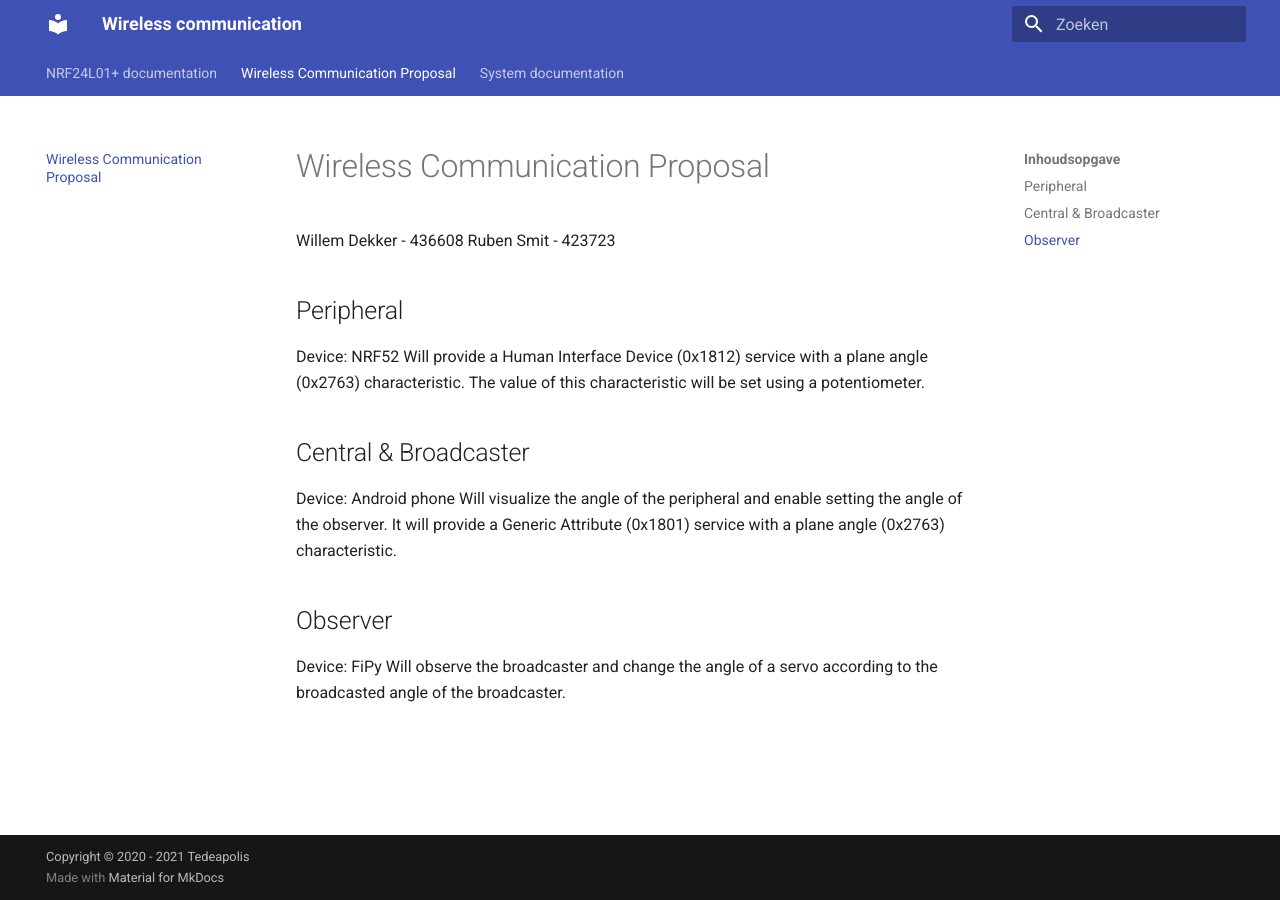
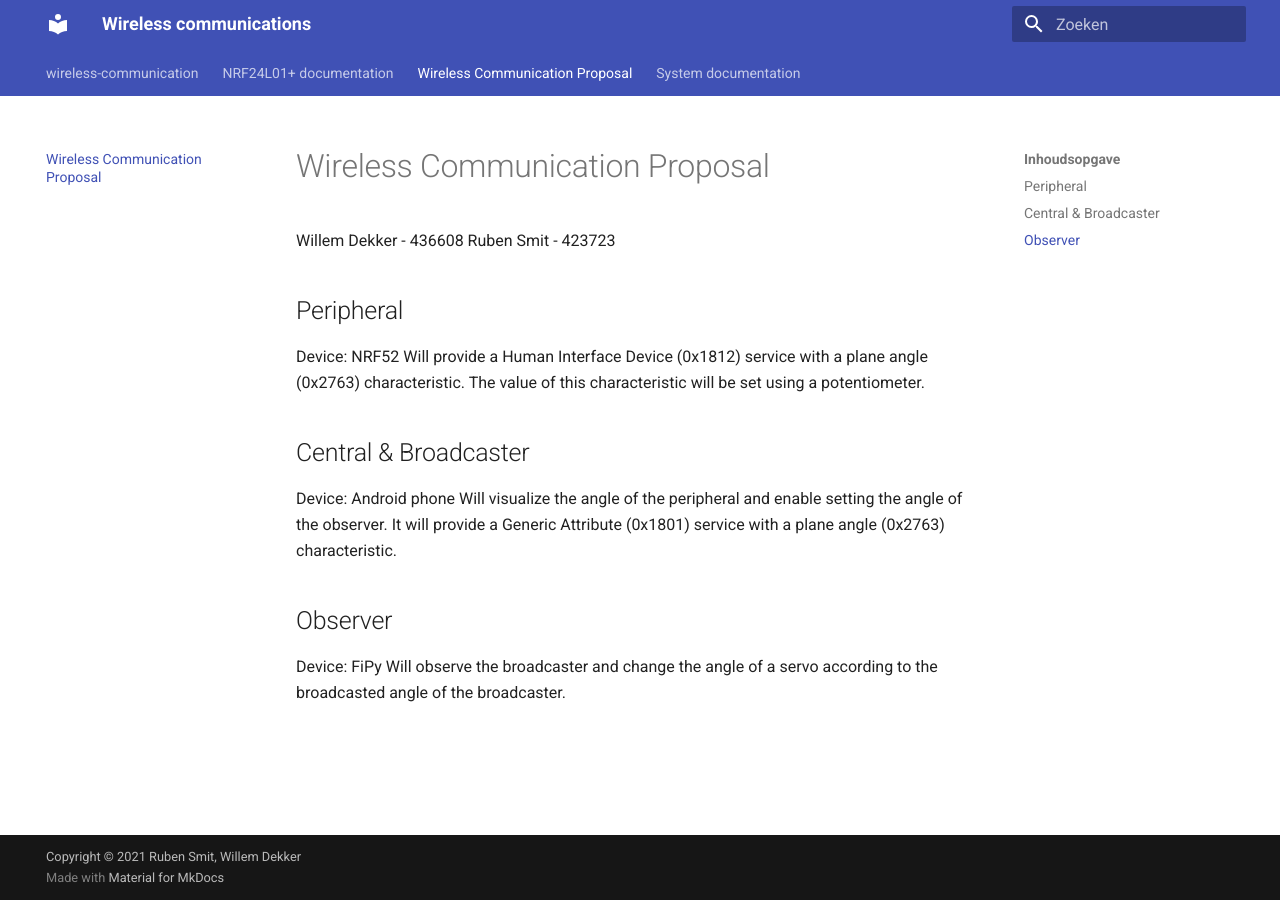
Before and after one commit to RubenSmit/wireless-communication, an MkDocs documentation site: the page built from docs/proposal.md, in a window 1280 px wide. Built offline with MkDocs 1.6.1 and Material for MkDocs 9.7.7, drawn with Linux system fonts in a browser that asks for light colours.

Commit message:
Fix documentation index and licence

```diff
--- a/mkdocs.yml
+++ b/mkdocs.yml
@@ -1,11 +1,11 @@
 # Project information
-site_name: Wireless communication
+site_name: Wireless communications
 
-site_description: 'wet en regelgeving van tedeapolis roleplay'
+site_description: 'Documentation of wireless communications'
 site_author: 'Willem Dekker, Ruben Smit'
 
 # Copyright
-copyright: Copyright &copy; 2020 - 2021 Tedeapolis
+copyright: Copyright &copy; 2021 Ruben Smit, Willem Dekker
 
 # Congiguration
 theme:
```
Also changed, not shown: docs/index.md (added, +8 -0 lines), 1 other file.
